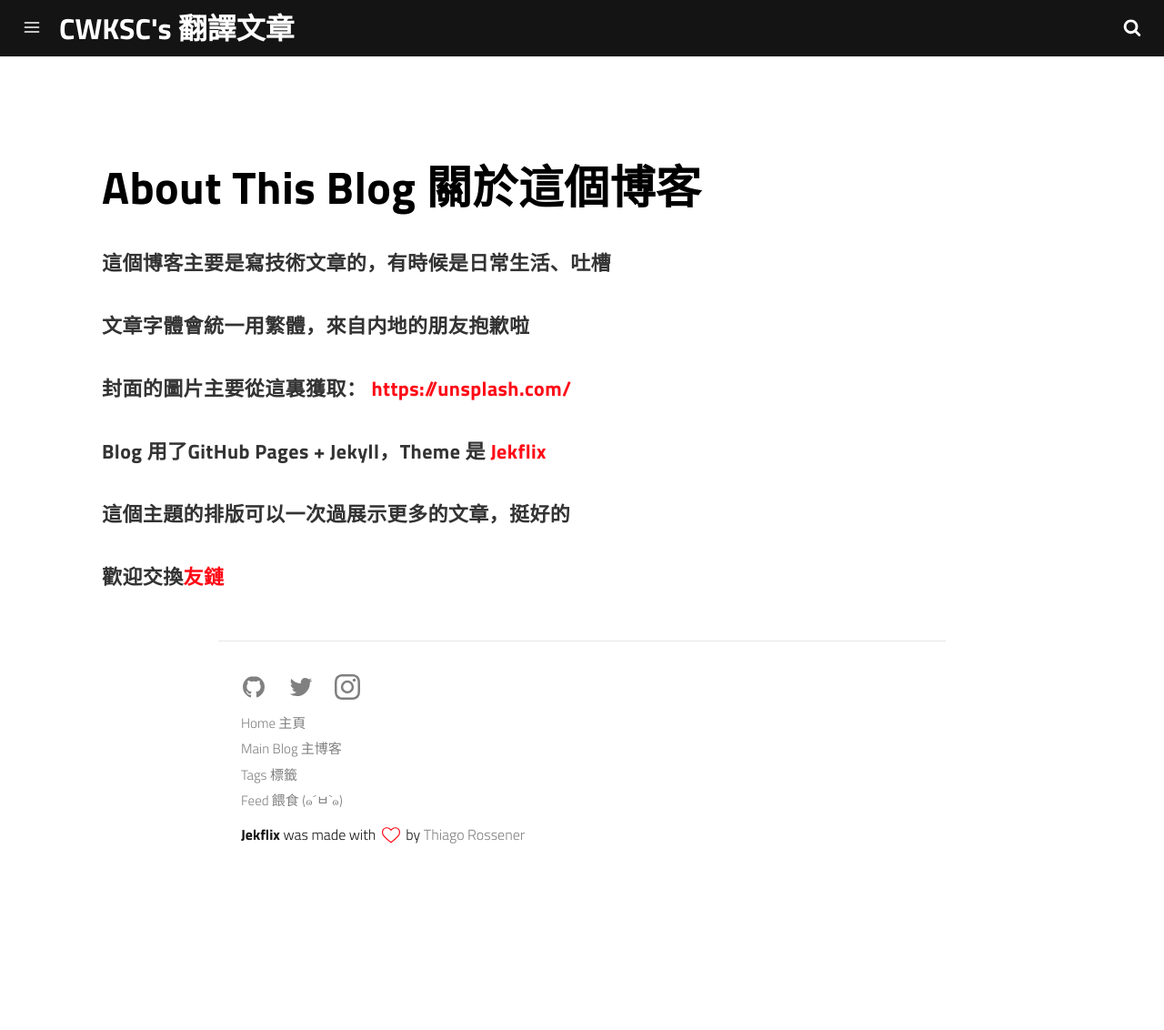
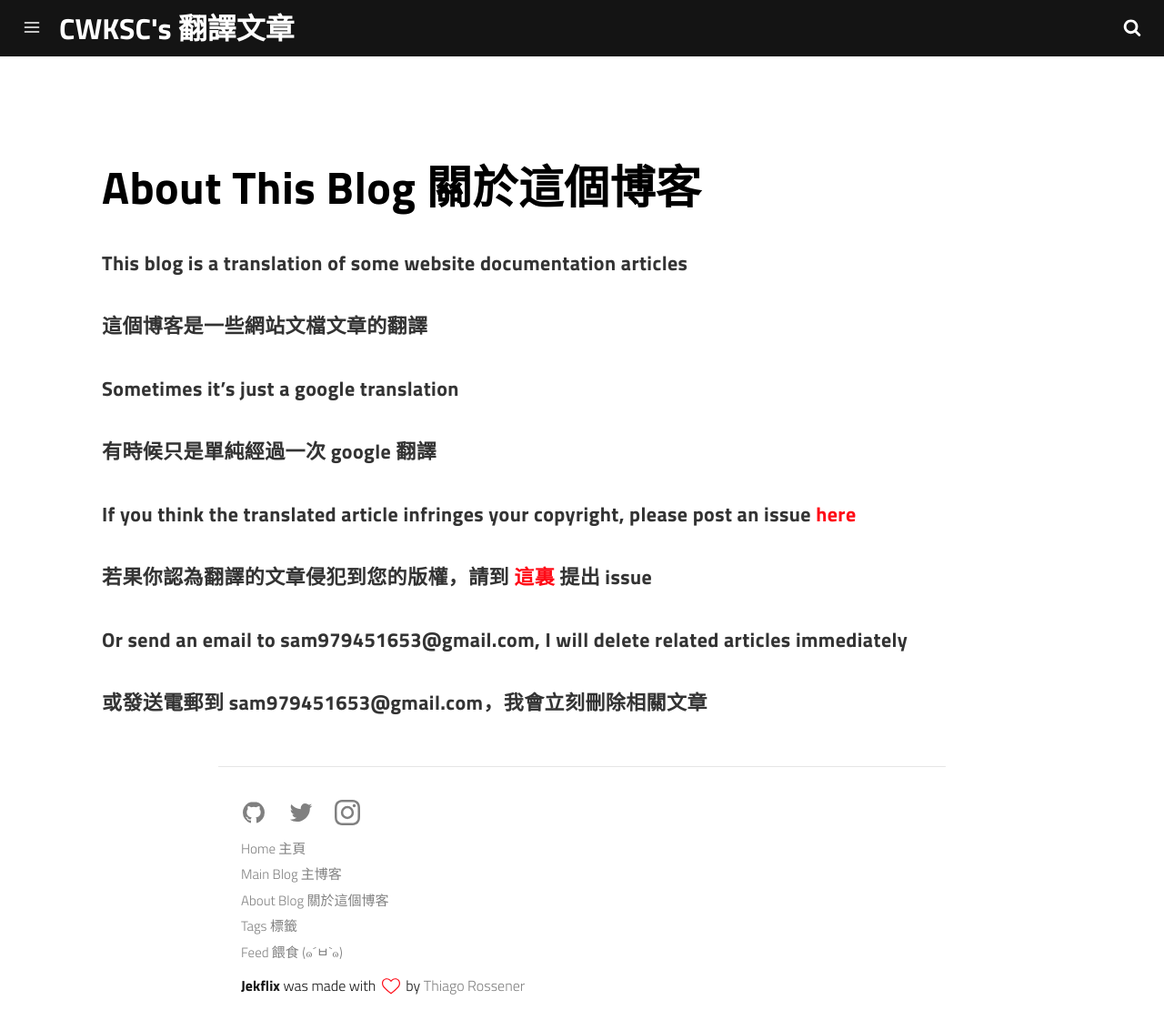
Before and after one commit to CWKSC/TranslateArticles, a Jekyll site: the page built from pages/about_this_blog.md, in a window 1280 px wide and 1132 px high. Shown: the whole window at 91% size. Built offline with Jekyll 4.4.1, drawn with Linux system fonts in a browser that asks for light colours; a script that is not in the unit is left out.

Commit message:
Update about this blog

```diff
--- a/_config.yml
+++ b/_config.yml
@@ -16,12 +16,8 @@ menu:
     url: /
   - title: Main Blog 主博客
     url: /../
-#  - title: About Me 關於我
-#    url: /about_me
-#  - title: About Blog 關於這個博客
-#    url: /about_this_blog
-#  - title: Contact
-#    url: /contact
+  - title: About Blog 關於這個博客
+    url: /about_this_blog
 #  - title: Link Exchange 友鏈
 #    url: /link_exchange
   - title: Tags 標籤
--- a/_layouts/post.html
+++ b/_layouts/post.html
@@ -82,6 +82,7 @@
         <!-- {% include share.html %} -->
         {% include author.html %}
 
+		<!-- new -->
 		<section class="post-content" style="text-align: center; padding: 0px 0px;">
 			<p>For any comments or discussions on my blog post, you can open an issue <a href="https://github.com/CWKSC/BlogComment/issues">here</a></p>
 			<p>對於我博客文章的任何評論或討論，可以在<a href="https://github.com/CWKSC/BlogComment/issues">這裏</a>開一個 issue</p>
--- a/pages/about_this_blog.md
+++ b/pages/about_this_blog.md
@@ -9,14 +9,18 @@ permalink: /about_this_blog/
 
 # About This Blog 關於這個博客
 
-這個博客主要是寫技術文章的，有時候是日常生活、吐槽
+This blog is a translation of some website documentation articles
 
-文章字體會統一用繁體，來自内地的朋友抱歉啦
+這個博客是一些網站文檔文章的翻譯
 
-封面的圖片主要從這裏獲取： [https://unsplash.com/](https://unsplash.com/)
+Sometimes it’s just a google translation
 
-Blog 用了GitHub Pages + Jekyll，Theme 是 [Jekflix](https://github.com/thiagorossener/jekflix-template)
+有時候只是單純經過一次 google 翻譯
 
-這個主題的排版可以一次過展示更多的文章，挺好的
+If you think the translated article infringes your copyright, please post an issue [here](https://github.com/CWKSC/BlogComment/issues)
 
-歡迎交換[友鏈](https://cwksc.github.io/link_exchange/)
+若果你認為翻譯的文章侵犯到您的版權，請到 [這裏](https://github.com/CWKSC/BlogComment/issues) 提出 issue
+
+Or send an email to sam979451653@gmail.com, I will delete related articles immediately
+
+或發送電郵到 sam979451653@gmail.com，我會立刻刪除相關文章
```
